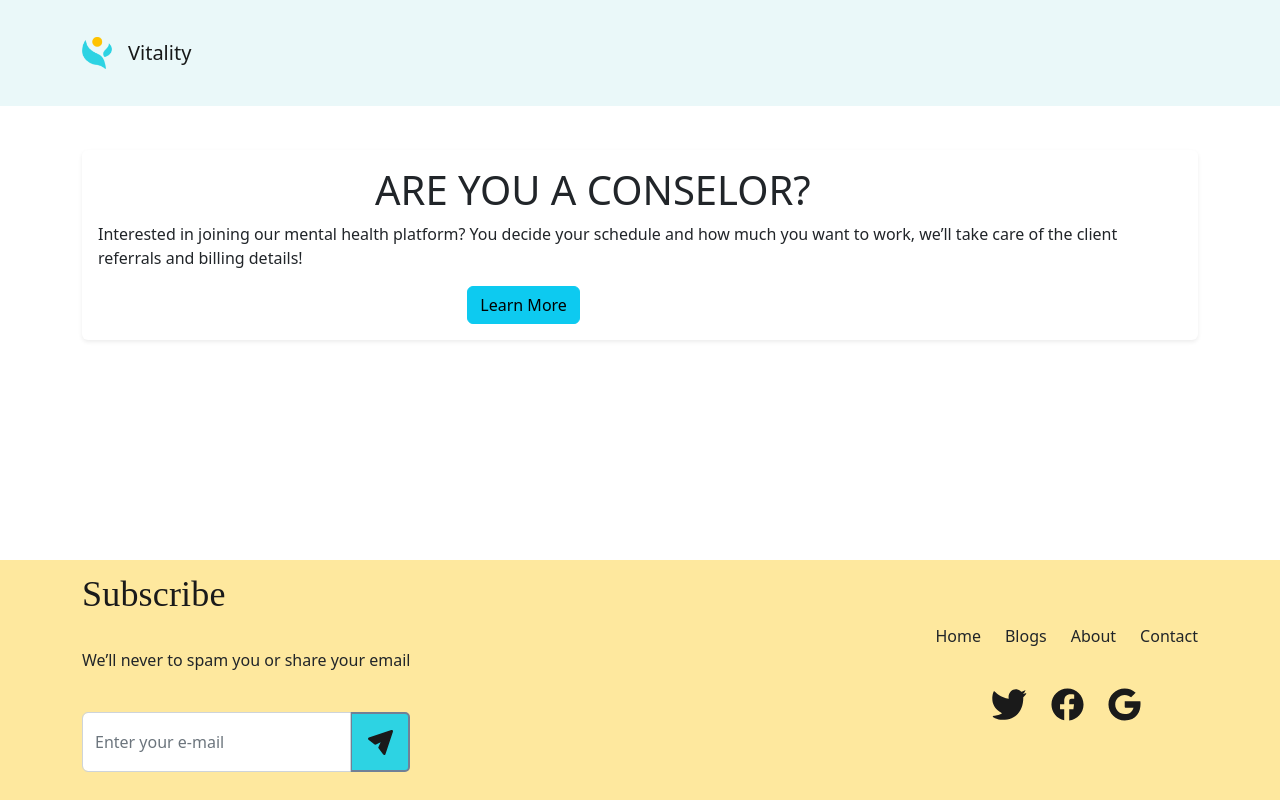
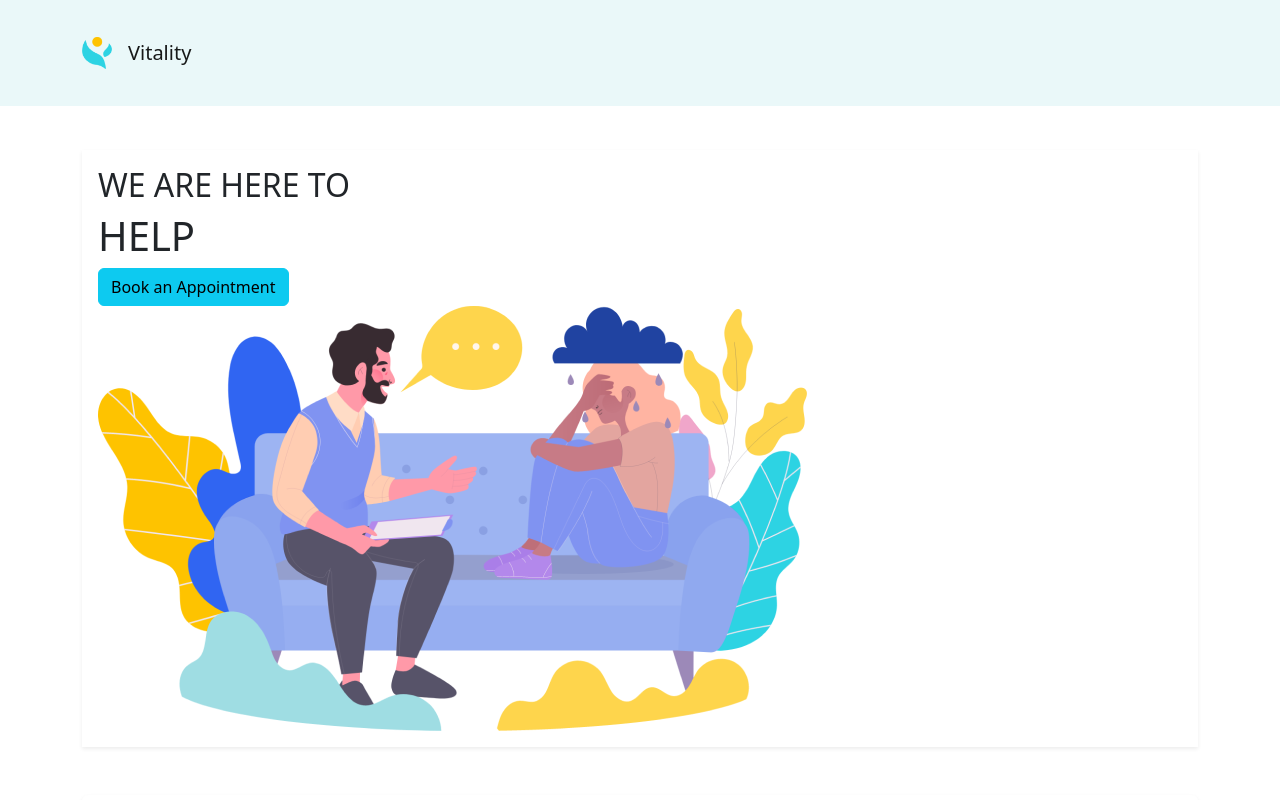
Before and after one commit to Recoded-Spark-Turkey-2022/Vitality, a React (Create React App) app: page / in a window 1280 px wide. Shown: the top 800 px of the page. Built offline with nearby package versions, Linux system fonts and the light colour scheme.

Commit message:
create booking page

```diff
--- a/src/App.jsx
+++ b/src/App.jsx
@@ -19,6 +19,8 @@ import EnrollHome from './components/Counselor/EnrollHome';
 import Requirements from './components/Counselor/Requirements';
 import CreateAccount from './components/Counselor/CreateAccount';
 import ThankYou from './components/Counselor/ThankYou';
+import Booking from "./components/Booking/Booking";
+import BookingHome from './components/Booking/BookingHome';
 
 function App() {
   return (
@@ -39,6 +41,8 @@ function App() {
         <Route path="/requirements" element={<Requirements />} />
         <Route path="/createAccount" element={<CreateAccount />} />
         <Route path="/thankYou" element={<ThankYou />} />
+        <Route path="/booking" element={<Booking />} />
+        <Route path="/booking-home" element={<BookingHome />} />
 
 
 
--- /dev/null
+++ b/src/components/Booking/Booking.js
@@ -0,0 +1,49 @@
+import React, { useState } from "react";
+import { Link } from 'react-router-dom';
+import Card from './Card';
+
+const Booking = () => {
+  const [question, setQuestion] = useState(0);
+  const handleClick = (arg) => {
+    if (arg === 'inc' && question < 2) {
+      setQuestion((prev) => prev + 1);
+    } else if (arg === 'dec' && question > 0) {
+      setQuestion((prev) => prev - 1);
+    }
+  };
+
+  const stages = [
+    {
+      title: 'Çağla',
+      values: ['1', '2'],
+    },
+    {
+      title: 'Tarteel',
+      values: ['3', '4'],
+    },
+    {
+      title: 'Seda',
+      values: ['5', '6'],
+    },
+  ];
+
+  return (
+    <>
+      <Link to="/">Home</Link>
+
+      <h1>{stages[question].title}</h1>
+
+      <Card item={stages[question]} />
+
+      <button type="button" onClick={() => handleClick('dec')}>
+        Back
+      </button>
+      {'       '}
+      <button type="button" onClick={() => handleClick('inc')}>
+        Next
+      </button>
+    </>
+  );
+};
+
+  export default Booking;
--- /dev/null
+++ b/src/components/Booking/BookingHome.js
@@ -0,0 +1,33 @@
+import React from 'react';
+import { Link } from 'react-router-dom';
+import Button from 'react-bootstrap/Button';
+import BookingHomeImg from '../../assets/images/BookingHomeImg.png'
+
+const BookingHome = () => {
+  return (
+    <div className="shadow-sm p-3 mb-5 bg-white">
+      <div>
+          <h2>
+            WE ARE HERE TO
+          </h2>
+          <h1>HELP</h1>
+        </div>
+
+        <div>
+          <Link to="/booking">
+            <Button variant="info">Book an Appointment</Button>
+          </Link>
+        </div>
+
+        <div className="justify-content-center">
+        <img
+                src={BookingHomeImg}
+                alt=" "
+              />
+        </div>
+
+    </div>
+  );
+};
+
+export default BookingHome;
--- a/src/pages/home/index.js
+++ b/src/pages/home/index.js
@@ -1,10 +1,13 @@
 import React from 'react'
 import EnrollHome from "../../components/Counselor/EnrollHome"
+import BookingHome from '../../components/Booking/BookingHome'
 
 function Home() {
   return (
-
+    <>
+      <BookingHome />
       <EnrollHome/>
+    </>
 
   )
 }
```
Also changed, not shown: src/assets/images/BookingHomeBg.png (added), src/assets/images/BookingHomeImg.png (added), src/components/Booking/Card.js (added), src/components/Booking/bookingHome.css (added).
